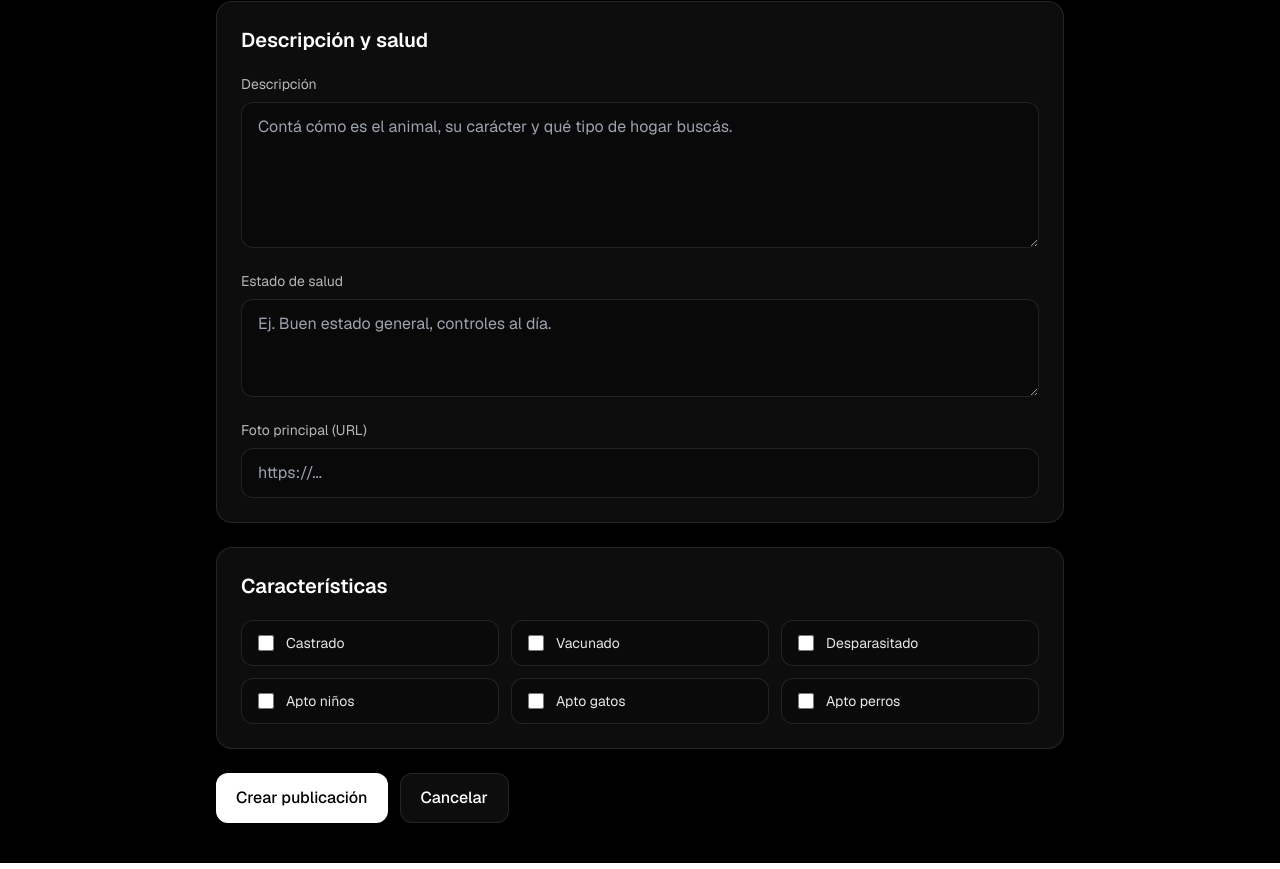
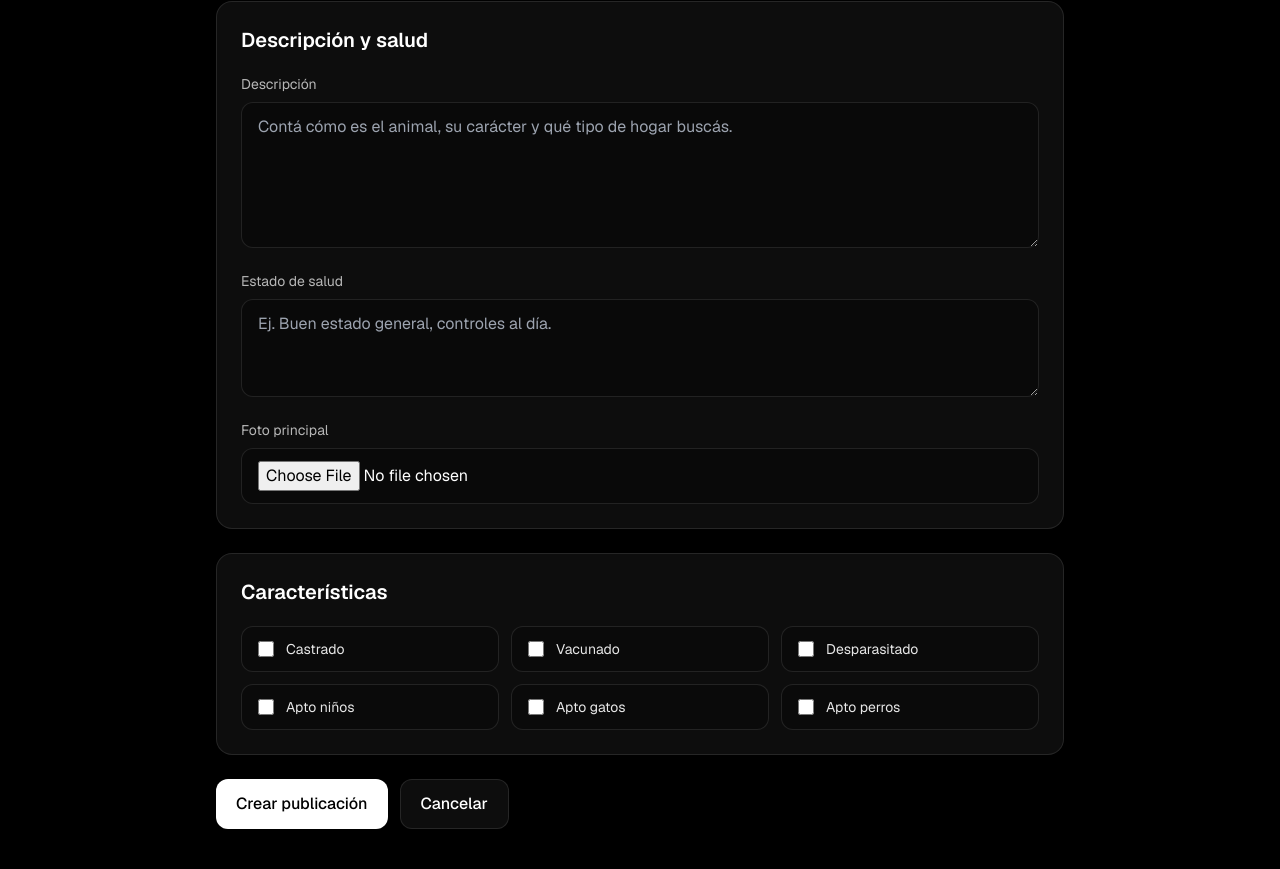
Before and after one commit to SantiagoPlus/adoptar_app, a Next.js app: page /publicaciones/nueva in a window 1280 px wide. Shown: the part 709-1578 px from the top of the page. Built offline with nearby package versions, Linux system fonts and the light colour scheme.

Commit message:
Cargar fotos-AnimalesUpdate page.tsx

```diff
--- a/app/publicaciones/nueva/page.tsx
+++ b/app/publicaciones/nueva/page.tsx
@@ -37,7 +37,7 @@ async function crearPublicacion(formData: FormData) {
   const descripcion = String(formData.get("descripcion") ?? "").trim();
   const estadoSalud = String(formData.get("estado_salud") ?? "").trim();
   const nivelEnergia = String(formData.get("nivel_energia") ?? "").trim();
-  const fotoPrincipal = String(formData.get("foto_principal") ?? "").trim();
+  const fotoPrincipalFile = formData.get("foto_principal");
 
   const castrado = formData.get("castrado") === "on";
   const vacunado = formData.get("vacunado") === "on";
@@ -86,10 +86,32 @@ async function crearPublicacion(formData: FormData) {
     redirect("/publicaciones/nueva?error=error_creacion_publicacion");
   }
 
-  if (fotoPrincipal) {
+  if (fotoPrincipalFile instanceof File && fotoPrincipalFile.size > 0) {
+    const extension =
+      fotoPrincipalFile.name.split(".").pop()?.toLowerCase() || "jpg";
+    const fileName = `principal.${extension}`;
+    const filePath = `${authData.user.id}/${animalCreado.id_animal}/${fileName}`;
+
+    const { error: uploadError } = await supabase.storage
+      .from("animales")
+      .upload(filePath, fotoPrincipalFile, {
+        upsert: true,
+        contentType: fotoPrincipalFile.type || undefined,
+      });
+
+    if (uploadError) {
+      redirect(
+        `/publicaciones/${animalCreado.id_animal}?error=publicacion_creada_sin_foto`,
+      );
+    }
+
+    const { data: publicUrlData } = supabase.storage
+      .from("animales")
+      .getPublicUrl(filePath);
+
     const { error: fotoError } = await supabase.from("fotos_animales").insert({
       id_animal: animalCreado.id_animal,
-      url_foto: fotoPrincipal,
+      url_foto: publicUrlData.publicUrl,
       es_principal: true,
       orden: 1,
     });
@@ -182,6 +204,8 @@ function FeedbackBanner({ error }: { error?: string }) {
     especie_invalida: "La especie debe ser perro o gato.",
     error_creacion_publicacion:
       "Ocurrió un error al crear la publicación.",
+    publicacion_creada_sin_foto:
+      "La publicación se creó, pero no se pudo guardar la foto.",
   };
 
   return (
@@ -347,11 +371,21 @@ async function NuevaPublicacionContent({
               />
             </div>
 
-            <Campo
-              label="Foto principal (URL)"
-              name="foto_principal"
-              placeholder="https://..."
-            />
+            <div>
+              <label
+                htmlFor="foto_principal"
+                className="mb-2 block text-sm text-white/70"
+              >
+                Foto principal
+              </label>
+              <input
+                id="foto_principal"
+                name="foto_principal"
+                type="file"
+                accept="image/*"
+                className="w-full rounded-xl border border-white/10 bg-black/30 px-4 py-3 text-white outline-none"
+              />
+            </div>
           </div>
         </section>
 
```
